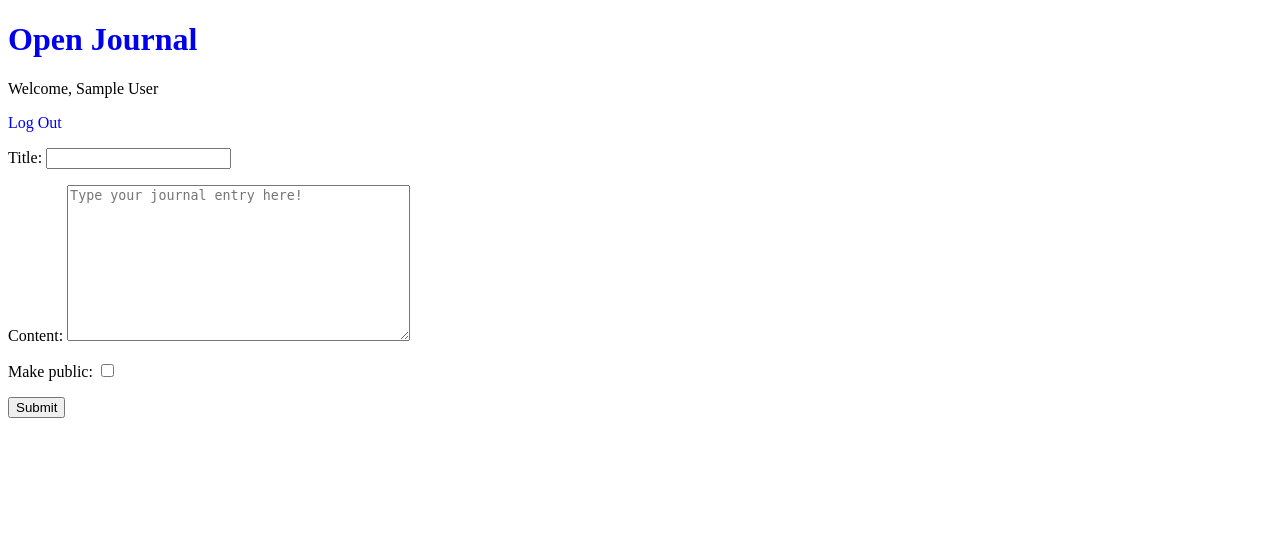
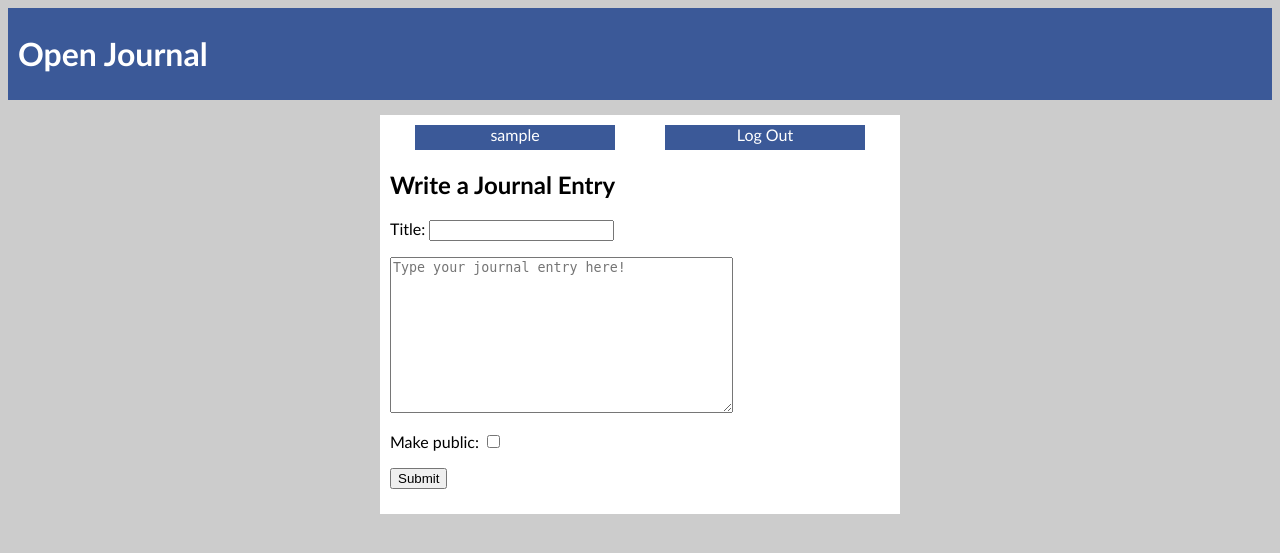
Before and after one commit to MichaelTamaki/OpenJournal, a Django app: page / in a window 1280 px wide. Shown: the top 553 px of the page. Run offline with Django 3.2, Linux system fonts and the light colour scheme; the visitor is signed in with stand-in values (Sample User, id 1); data that the repository does not hold is empty.

Commit message:
Basic CSS Style

```diff
--- a/open_journal/journal/admin.py
+++ b/open_journal/journal/admin.py
@@ -3,4 +3,8 @@ from django.contrib import admin
 # Register your models here.
 from .models import JournalEntry
 
-admin.site.register(JournalEntry)
+class JournalAdmin(admin.ModelAdmin):
+	model = JournalEntry
+	list_display = ('title', 'writer')
+
+admin.site.register(JournalEntry, JournalAdmin)
--- a/open_journal/journal/models.py
+++ b/open_journal/journal/models.py
@@ -21,7 +21,7 @@ class JournalForm(ModelForm):
 		fields = ['title', 'content', 'public']
 		labels = {
 			'title': 'Title',
-			'content': 'Content',
+			'content': '',
 			'public': 'Make public'
 		}
 		widgets = {
--- a/open_journal/journal/views.py
+++ b/open_journal/journal/views.py
@@ -1,5 +1,6 @@
 from django.shortcuts import render, redirect, get_object_or_404
 from django.db.models import Q
+from django.contrib.auth.models import User
 from .models import JournalForm, JournalEntry
 from django.http import HttpResponse
 
@@ -17,12 +18,15 @@ def journal_write(request):
 			model_instance.save()
 			form = JournalForm()
 			complete = True
-	journal = JournalEntry.objects \
-		.filter(Q(writer__exact=request.user) | Q(public__exact=True)) \
-		.order_by('-pub_date', 'title')
+	if not request.user.is_authenticated:
+		journal = None
+	else:
+		journal = JournalEntry.objects \
+			.filter(Q(writer__exact=request.user) | Q(public__exact=True)) \
+			.order_by('-pub_date', 'title')
 	return render(request, 'journal/journal.html', {'form': form, 'complete': complete, 'journal': journal})
 
 def journal_detail(request, entry_id):
 	entry = get_object_or_404(JournalEntry, pk=entry_id)
-	is_writer = entry.writer == request.user
-	return render(request, 'journal/detail.html', {'entry': entry, 'isWriter': is_writer})
+	canView = entry.writer == request.user or entry.public
+	return render(request, 'journal/detail.html', {'entry': entry, 'canView': canView})
--- a/open_journal/open_journal/settings.py
+++ b/open_journal/open_journal/settings.py
@@ -26,7 +26,7 @@ SOCIAL_AUTH_FACEBOOK_KEY = secret.SOCIAL_AUTH_FACEBOOK_KEY
 SOCIAL_AUTH_FACEBOOK_SECRET = secret.SOCIAL_AUTH_FACEBOOK_SECRET
 
 # SECURITY WARNING: don't run with debug turned on in production!
-DEBUG = False
+DEBUG = True
 
 ALLOWED_HOSTS = [
     'www.openjournal.development.com',
--- /dev/null
+++ b/open_journal/static/base/base.css
@@ -0,0 +1,64 @@
+a {
+	text-decoration: none;
+	color: black;
+}
+
+header {
+	padding-bottom: 5px;
+	padding-top: 5px;
+	width: 100%;
+	background: #3b5998;
+	margin-top: 0;
+	margin-left: 0;
+	margin-bottom: 15px;
+}
+
+body {
+	font-family: "Trebuchet MS", Helvetica, sans-serif;
+	font-weight: lighter;
+	background-color: #cccccc;
+}
+
+.header-text {
+	color: white;
+	padding: 10px;
+	font-weight: bold;
+}
+
+main {
+	background-color: white;
+	color: black;
+	width: 500px;
+	margin: auto;
+	padding: 10px;
+	padding-bottom: 25px;
+	font-weight: lighter;
+}
+
+.facebook {
+	display: block;
+	text-align: center;
+	width: 200px;
+	background-color: #3b5998;
+	color: white;
+	padding: 10px;
+	text-decoration: none;
+	margin: auto;
+}
+
+.account {
+	display: -webkit-flex;
+	display: flex;
+	width: 100%;
+	height: 25px;
+	justify-content: space-around;
+}
+
+.account > * {
+	height: 25px;
+	width: 40%;
+	margin: 0;
+	text-align: center;
+	background-color: #3b5998;
+	color: white;
+}
--- a/open_journal/static/journal/style.css
+++ /dev/null
@@ -1,3 +0,0 @@
-a {
-	text-decoration: none;
-}
--- a/open_journal/templates/base/base.html
+++ b/open_journal/templates/base/base.html
@@ -3,23 +3,18 @@
 <html>
 <head lang="en">
     <meta charset="utf-8">
-	<link rel="stylesheet" type="text/css" href="{% static 'journal/style.css' %}" />
-	<style>
-		.facebook {
-			background-color: #3b5998;
-			color: white;
-			padding: 10px;
-			text-decoration: none;
-		}
-	</style>
+	<link rel="stylesheet" type="text/css" href="{% static 'base/base.css' %}" />
 </head>
 <body>
 	<header>
-		<h1 class="header-text"><a href="{% url 'write' %}">Open Journal</a></h1>
+		<h1><a class="header-text" href="{% url 'write' %}">Open Journal</a></h1>
 	</header>
+	<main>
 		{% if user and not user.is_anonymous %}
-		<p>Welcome, {{ user.get_full_name }}</p>
+			<div class="account">
+				<p>{{ user.username }}</p>
 				<a href="{% url 'auth:logout' %}?next={{ request.path }}">Log Out</a>
+			</div>
 			{% block content %}
 			{% endblock %}
 		{% else %}
@@ -27,5 +22,6 @@
 				Log in with Facebook
 			</a>
 		{% endif %}
+	</main>
 </body>
 </html>
--- a/open_journal/templates/journal/detail.html
+++ b/open_journal/templates/journal/detail.html
@@ -1,7 +1,7 @@
 {% extends 'base/base.html' %}
 
 {% block content %}
-	{% if isWriter %}
+	{% if canView %}
 		<h2>{{ entry.title }} <small>{{ entry.pub_date }}</small></h2>
 		<p>{{ entry.content }}</p>
 	{% else %}
--- a/open_journal/templates/journal/journal.html
+++ b/open_journal/templates/journal/journal.html
@@ -2,8 +2,9 @@
 
 {% block content %}
 	{% if complete %}
-		<h2 class="success">Journal Entry Successfully submitted!</h2>
+		<p class="success">Journal Entry Successfully submitted!</p>
 	{% endif %}
+	<h2>Write a Journal Entry</h2>
 	<form action="/" method="post">
 	    {% csrf_token %}
 	    {{ form.as_p }}
@@ -13,7 +14,7 @@
 		<h2>Journal Entries</h2>
 		<ol>
 			{% for entry in journal %}
-				<li><a href="{% url 'detail' entry.pk %}">{{ entry.title }}</a> <small>{{ entry.pub_date }}</small> by {{ entry.writer.first_name }}</li>
+				<li><a href="{% url 'detail' entry.pk %}">{{ entry.title }}</a> <small>{{ entry.pub_date }}</small> by {{ entry.writer.username }}</li>
 			{% endfor %}
 		</ol>
 	{% endif %}
```
Lines whose indentation alone changed are shown as unchanged.
